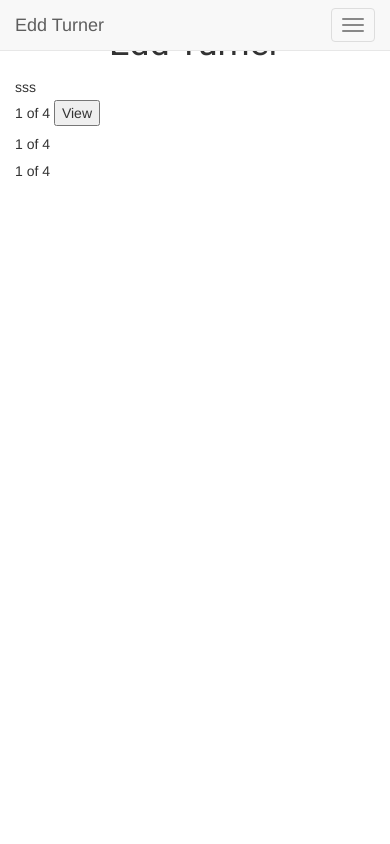
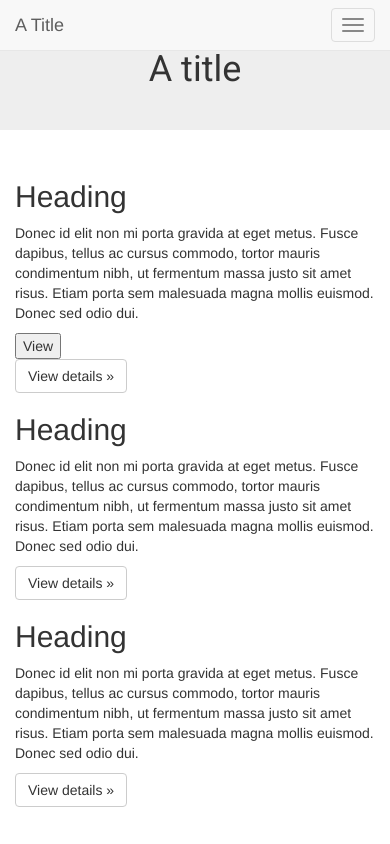
Before and after one commit to eddturner/artbyme, a website: page app/index.html in a window 390 px wide. Drawn offline with nearby package versions, Linux system fonts and the light colour scheme.

Commit message:
use bootstrap responsive system

```diff
--- a/app/index.html
+++ b/app/index.html
@@ -45,7 +45,7 @@
                 <span class="icon-bar"></span>
                 <span class="icon-bar"></span>
             </button>
-            <a class="navbar-brand" href="#">Edd Turner</a>
+            <a class="navbar-brand" href="#">A Title</a>
         </div>
 
         <div id="navbar" class="navbar-collapse collapse">
@@ -111,25 +111,33 @@
 </div>
 
 <!-- Content -->
-<div class="container">
-    <div class="section group">
-        <div class="col span_4_of_4">
-            <h1 class="title">Edd Turner</h1>
+   <div class="jumbotron">
+
+            <h1 class="title">A title</h1>
+    </div>
+<div class="container-fluid">
+
+    <div class="row">
+      <div class="col-md-4">
+          <h2>Heading</h2>
+          <p>Donec id elit non mi porta gravida at eget metus. Fusce dapibus, tellus ac cursus commodo, tortor mauris condimentum nibh, ut fermentum massa justo sit amet risus. Etiam porta sem malesuada magna mollis euismod. Donec sed odio dui. </p>
+          <input id="view" type="button" value="View" onclick="showGallery();"/>
+          <p><a class="btn btn-default" href="#" role="button">View details »</a></p>
         </div>
+        <div class="col-md-4">
+          <h2>Heading</h2>
+          <p>Donec id elit non mi porta gravida at eget metus. Fusce dapibus, tellus ac cursus commodo, tortor mauris condimentum nibh, ut fermentum massa justo sit amet risus. Etiam porta sem malesuada magna mollis euismod. Donec sed odio dui. </p>
+          <p><a class="btn btn-default" href="#" role="button">View details »</a></p>
+        </div>
+        <div class="col-md-4">
+          <h2>Heading</h2>
+          <p>Donec id elit non mi porta gravida at eget metus. Fusce dapibus, tellus ac cursus commodo, tortor mauris condimentum nibh, ut fermentum massa justo sit amet risus. Etiam porta sem malesuada magna mollis euismod. Donec sed odio dui. </p>
+          <p><a class="btn btn-default" href="#" role="button">View details »</a></p>
+        </div>
+
     </div>
-    <div class="section group">
-        sss
-    </div>
-    <div class="col span_1_of_4">
-        1 of 4
-        <input id="view" type="button" value="View" onclick="showGallery();"/>
-    </div>
-    <div class="col span_1_of_4">
-        1 of 4
-    </div>
-    <div class="col span_1_of_4">
-        1 of 4
-    </div>
+ </div>
+
 </div>
 </body>
 
```
